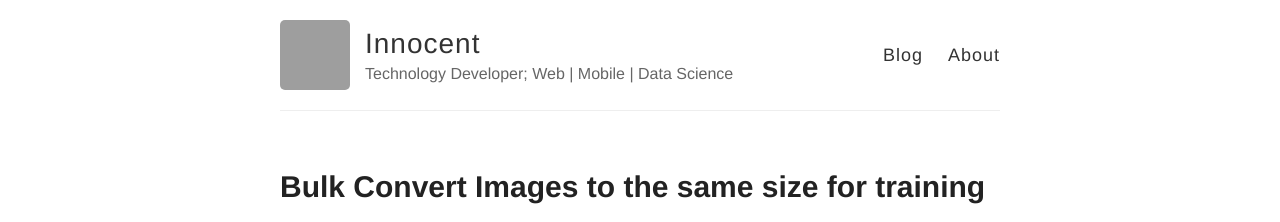
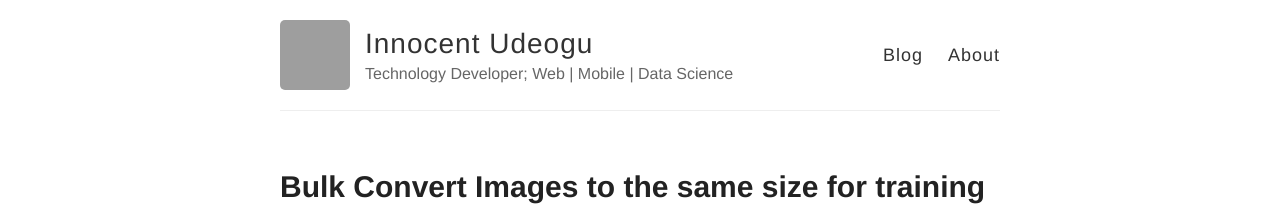
Before and after one commit to Innarticles/Innarticles.github.io, a Jekyll site: the page built from index.html, in a window 1280 px wide. Shown: the top 222 px of the page. Built offline with Jekyll 4.4.1, drawn with Linux system fonts in a browser that asks for light colours; a script that is not in the unit is left out; grey boxes are pictures that could not be loaded.

Commit message:
Update _config.yml

```diff
--- a/_config.yml
+++ b/_config.yml
@@ -3,7 +3,7 @@
 #
 
 # Name of your site (displayed in the header)
-name: Innocent
+name: Innocent Udeogu
 
 # Short bio or description (displayed in the header)
 description: Technology Developer; Web | Mobile | Data Science
```
